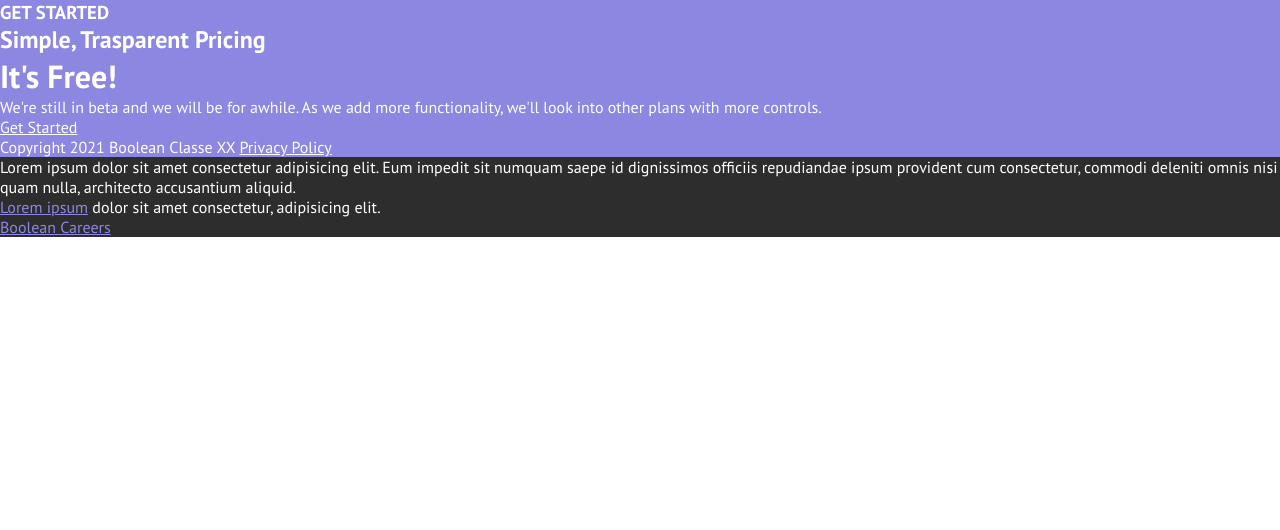
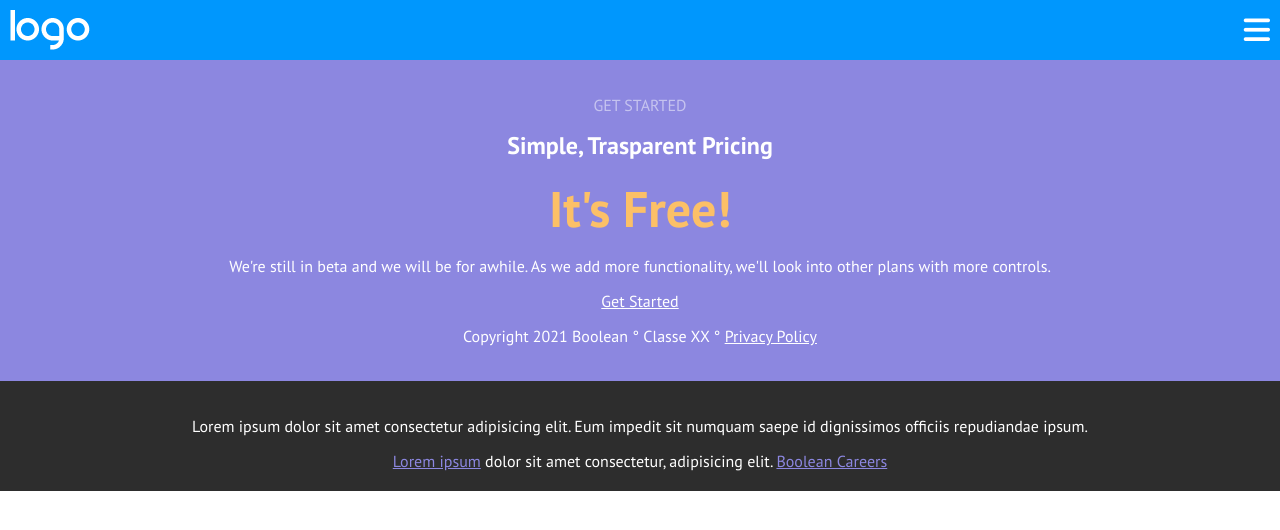
Before and after one commit to Carlo1891/htmlcss-responsive-layout, a plain HTML site: page index.html in a window 1280 px wide. Drawn offline with Linux system fonts and the light colour scheme.

Commit message:
Header e Footer

```diff
--- a/css/style.css
+++ b/css/style.css
@@ -1,15 +1,41 @@
-/* B.P.
-Mobile first
-Tablet: 768px
-Desktop: 992px
-*Large Desktop:  1200px */
-
 * {
     padding: 0;
     margin: 0;
     box-sizing: border-box;
     font-family: 'Lobster', cursive;
     font-family: 'PT Sans', sans-serif;
+}
+
+.container {
+    width: 100%;
+}
+
+.flex {
+    display: flex;
+}
+
+.space {
+    margin: 15px 0;
+}
+
+/*
+Mobile first
+Tablet: 768px
+Desktop: 992px
+Large Desktop:  1200px */
+
+/* Header */
+
+.top-bar{
+    background-color: rgb(0, 151, 253);
+    color: white;
+    justify-content: space-between;
+    align-items: center;
+    padding: 10px;
+}
+
+.fa-solid.fa-bars {
+    font-size: 30px;
 }
 
 /* Footer */
@@ -19,8 +45,8 @@ footer{
 }
 
 .bottom {
-    width: 100%;
-    margin: 0 auto;
+    text-align: center;
+    padding: 20px;
 }
 
 .bottom.head > a,
@@ -32,6 +58,15 @@ footer{
     background-color: rgb(140, 135, 224);
 }
 
+#title-light {
+    opacity: 0.5;
+}
+
+.orange {
+    color: rgb(252, 192, 103);
+    font-size: 50px;
+}
+
 .bottom.foot > a,
 .bottom.foot > p > a {
     color: rgb(140, 135, 224);
--- a/index.html
+++ b/index.html
@@ -9,28 +9,40 @@
         <link rel="preconnect" href="https://fonts.googleapis.com">
         <link rel="preconnect" href="https://fonts.gstatic.com" crossorigin>
         <link href="https://fonts.googleapis.com/css2?family=Lobster&family=PT+Sans:ital,wght@0,400;0,700;1,400;1,700&display=swap" rel="stylesheet">
+        <script src="https://kit.fontawesome.com/b7d1dc2de3.js" crossorigin="anonymous"></script>
     </head>
     <body>
+        <!-- Footer viola e nero con link -->
+        <header>
+            <div class="container">
+                <div class="top-bar flex">
+                    <img src="./img/logo.png" alt="Logo" class="logo">
 
-        <header></header>
+                    <i class="fa-solid fa-bars"></i>
+                </div>
+            </div>
+        </header>
 
-        <main></main>
+        <main>
+
+        </main>
 
         <footer>
             <!-- Footer viola e nero con link -->
-            <div class="bottom head">
-                <h3>GET STARTED</h3>
-                <h2>Simple, Trasparent Pricing</h2>
-                <h1>It's Free!</h1>
-                <p>We're still in beta and we will be for awhile. As we add more functionality, we'll look into other plans with more controls.</p>
-                <a href="#">Get Started</a>
-                <p>Copyright 2021 Boolean Classe XX <a href="#">Privacy Policy</a></p>
-            </div>
+            <div class="container">
+                <div class="bottom head">
+                    <p id="title-light" class="space">GET STARTED</p>
+                    <h2 class="space">Simple, Trasparent Pricing</h2>
+                    <h1 class="orange space">It's Free!</h1>
+                    <p class="space">We're still in beta and we will be for awhile. As we add more functionality, we'll look into other plans with more controls.</p>
+                    <a href="#" class="space">Get Started</a>
+                    <p class="space">Copyright 2021 Boolean ° Classe XX ° <a href="#">Privacy Policy</a></p>
+                </div>
 
-            <div class="bottom foot">
-                <p>Lorem ipsum dolor sit amet consectetur adipisicing elit. Eum impedit sit numquam saepe id dignissimos officiis repudiandae ipsum provident cum consectetur, commodi deleniti omnis nisi quam nulla, architecto accusantium aliquid.</p>
-                <p><a href="#">Lorem ipsum</a> dolor sit amet consectetur, adipisicing elit.</p>
-                <a href="#">Boolean Careers</a>
+                <div class="bottom foot">
+                    <p class="space">Lorem ipsum dolor sit amet consectetur adipisicing elit. Eum impedit sit numquam saepe id dignissimos officiis repudiandae ipsum.</p>
+                    <p><a href="#">Lorem ipsum</a> dolor sit amet consectetur, adipisicing elit. <a href="#">Boolean Careers</a></p>
+                </div>
             </div>
         </footer>
 
```
